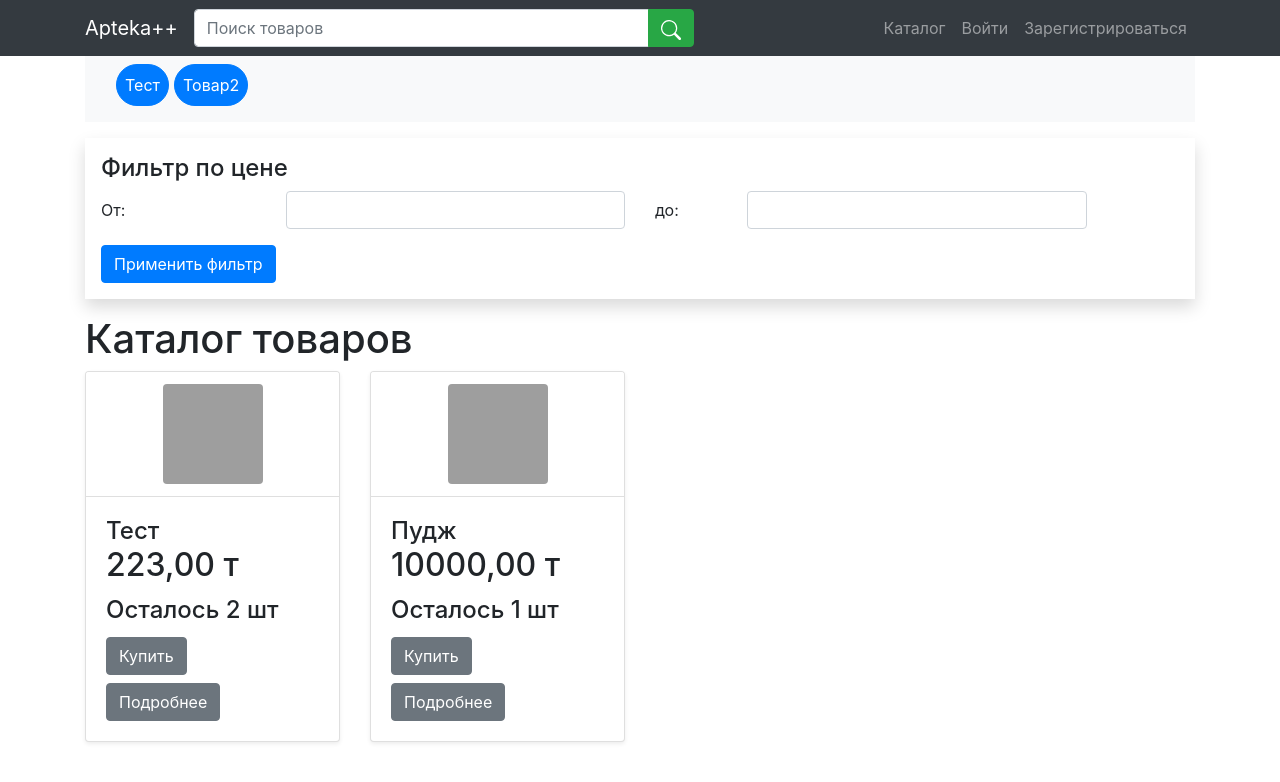
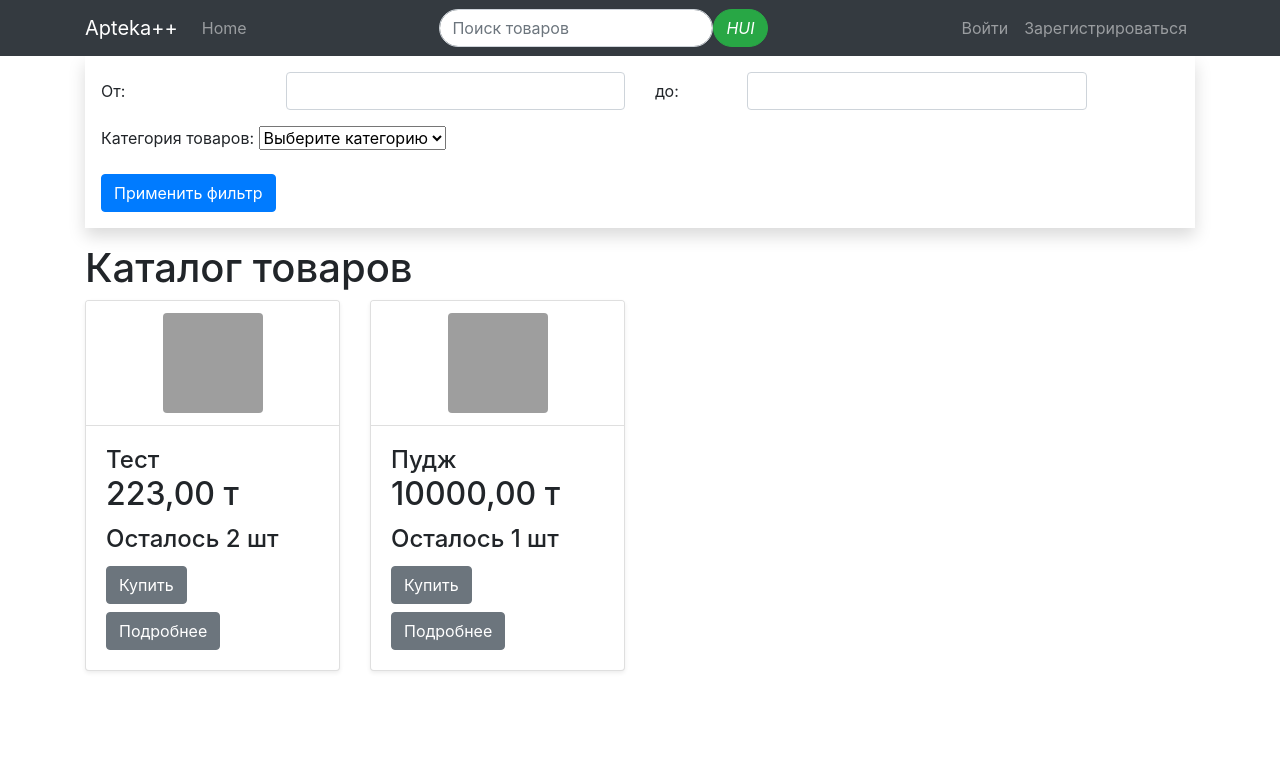
Before and after one commit to Bandores/diplomdJango, a Django app: page /product/ in a window 1280 px wide. Shown: the top 782 px of the page. Run offline with Django 5.2, Linux system fonts and the light colour scheme; data comes from the database, SQL or seed files in the repository; some libraries are stand-ins or nearby versions; grey boxes are pictures that could not be loaded.

Commit message:
Revert "поиск иконка"
This reverts commit d020f5cf90ade1d050aeb017d594c806b794eebb.

```diff
--- a/myshop/templates/store/base.html
+++ b/myshop/templates/store/base.html
@@ -1,3 +1,4 @@
+{% load bootstrap4 %}
 <!DOCTYPE html>
 <html lang="en">
 <head>
@@ -16,31 +17,13 @@
         <a class="navbar-brand" href="{% url 'store:index' %}">
             Apteka++
         </a>
-
-        <!-- Расширенная форма поиска с максимальной длиной -->
-        <form class="form-inline my-1 my-lg-0 w-100"> <!-- Занимает максимальную доступную длину -->
-            <div class="input-group w-100"> <!-- Занимает максимальную доступную длину -->
-                <input class="form-control flex-grow-1" type="text" name="q" placeholder="Поиск товаров" aria-label="Search">
-                <div class="input-group-append">
-                    <button class="btn btn-success " type="submit">
-                        <svg xmlns="http://www.w3.org/2000/svg" width="20" height="20" fill="currentColor" class="bi bi-search" viewBox="0 0 16 16">
-                            <path d="M11.742 10.344a6.5 6.5 0 1 0-1.397 1.398h-.001q.044.06.098.115l3.85 3.85a1 1 0 0 0 1.415-1.414l-3.85-3.85a1 1 0 0 0-.115-.1zM12 6.5a5.5 5.5 0 1 1-11 0 5.5 5.5 0 0 1 11 0"/>
-                          </svg>
-                    </button>
-                </div>
-            </div>
-        </form>
-
-        <!-- Кнопка для разворачивания меню -->
         <button class="navbar-toggler" type="button" data-toggle="collapse" data-target="#navbarNav" aria-controls="navbarNav" aria-expanded="false" aria-label="Toggle navigation">
             <span class="navbar-toggler-icon"></span>
         </button>
-
-        <!-- Меню навигации с ограниченной шириной, чтобы не занимало слишком много места -->
-        <div class="collapse navbar-collapse w-100" id="navbarNav" style="max-width: 80%;"> <!-- Максимальная ширина 70% -->
-            <ul class="navbar-nav ml-auto">
+        <div class="collapse navbar-collapse" id="navbarNav">
+            <ul class="navbar-nav mr-auto">
                 <li class="nav-item">
-                    <a class="nav-link" href="{% url 'store:product_list' %}">Каталог</a>
+                    <a class="nav-link" href="{% url 'store:product_list' %}">Home</a>
                 </li>
 
             {% if user.is_authenticated %}
@@ -61,11 +44,24 @@
                 {% else %}
                 <span class="cart-count">{{ cart_count }}</span>
                 {% endif %}
+            </ul>
 
+            <form class="form-inline my-1 my-lg-0 mx-auto">
+                <div class="input-group">
+                    <div class="input-group-append">
+                        <input class="form-control rounded-pill width-10 " type="text" name="q" placeholder="Поиск товаров" aria-label="Search">
+                        <button class="btn btn-success rounded-pill" type="submit">
+                            <i class="bi bi-search">HUI</i>
+                        </button>
+                    </div>
+                </div>
+            </form>
+            <ul class="navbar-nav ml-auto">
                 {% if user.is_authenticated %}
                     <li class="nav-item">
-                        <a class="nav-link" href="{% url 'logout' %}">Выйти</a>
+                        <a class="nav-link"href="{% url 'logout' %}">Выйти</a>
                     </li>
+
                 {% else %}
                     <li class="nav-item">
                         <a class="nav-link" href="{% url 'login' %}">Войти</a>
@@ -79,9 +75,12 @@
     </div>
 </nav>
 
+
 <div class="container-fluid">
     <div class="row">
+
             {% block content %}{% endblock %}
+
     </div>
 </div>
 
--- a/myshop/templates/store/product_list.html
+++ b/myshop/templates/store/product_list.html
@@ -59,27 +59,9 @@
 {% block content %}
     <main class="container">
         {{ block.super }}
-        <div class="mb-3">
-            <nav class="navbar navbar-expand-lg navbar-light bg-light rounded-3">
-                <div class="container-fluid">
-
-                    <div class="collapse navbar-collapse" id="navbarNav">
-                        <ul class="navbar-nav" style="gap: 5px;">
-                            {% for category in category %}
-                            <li class="nav-item mb-2 " >
-                                <a class="nav-link btn btn-primary  rounded-pill text-white" href="{% url 'store:product_list' %}?category={{ category.id }}">{{ category.name }}</a>
-                            </li>
-                            {% endfor %}
-                        </ul>
-                    </div>
-                </div>
-            </nav>
-        </div>
         <div class="container  p-3 shadow">
             <form method="GET" action="{% url 'store:product_list' %}" id="filter-form">
-                <h4>Фильтр по цене</h4>
                 <div class="mb-3 row">
-
                     <label for="min-price" class="col-sm-2 col-form-label">От:</label>
                     <div class="col-sm-4">
                         <input type="number" id="min-price" name="min_price" class="form-control">
@@ -90,7 +72,15 @@
                     </div>
                 </div>
 
-
+                <div class="mb-3">
+                    <label for="category-dropdown" class="form-label">Категория товаров:</label>
+                    <select class="form-select" id="category-dropdown" name="category">
+                        <option value="" selected>Выберите категорию</option>
+                        {% for category in category %}
+                            <option value="{{ category.id }}">{{ category.name }}</option>
+                        {% endfor %}
+                    </select>
+                </div>
 
                 <button type="submit" class="btn btn-primary">Применить фильтр</button>
             </form>
```
Lines whose indentation alone changed are shown as unchanged.
